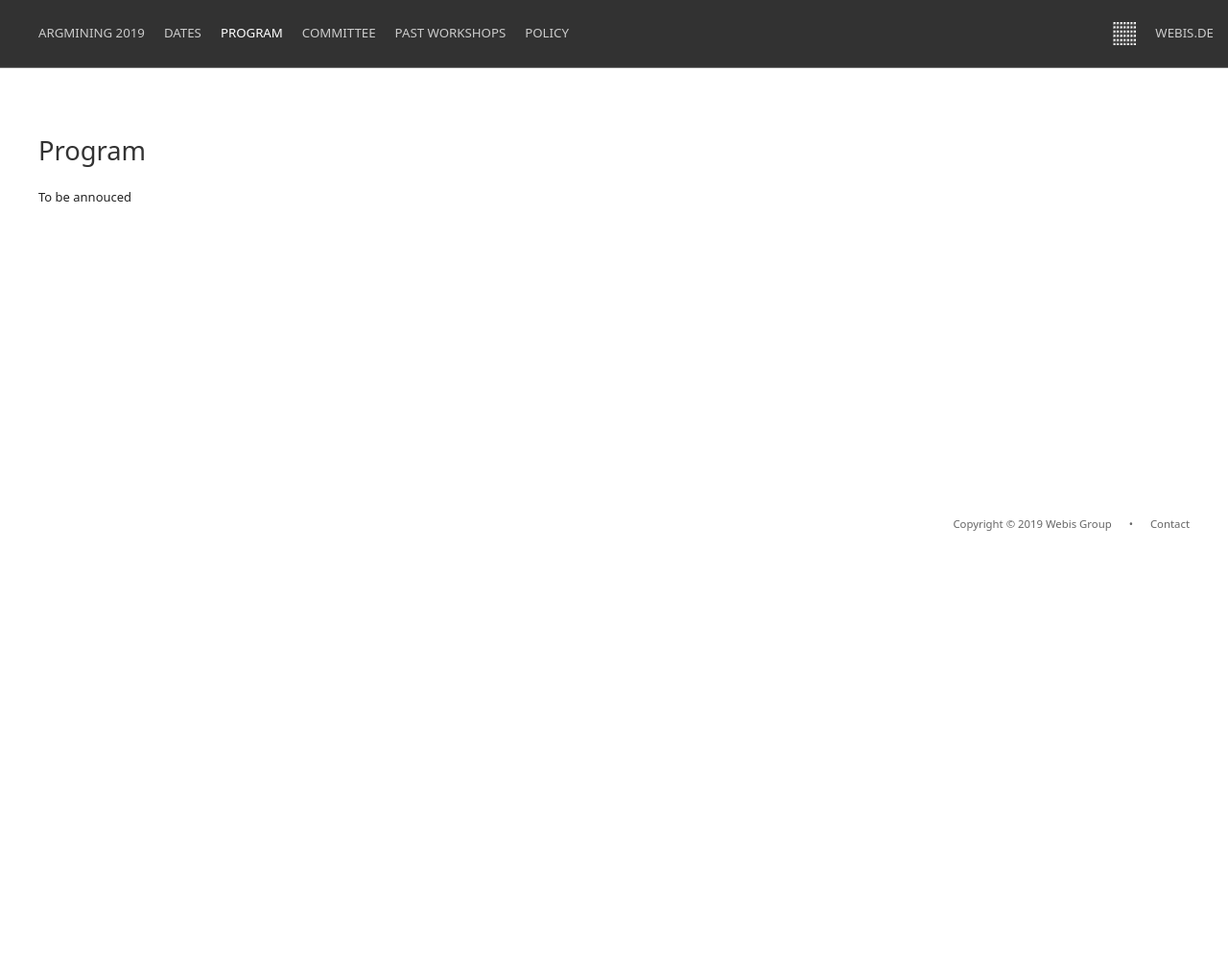
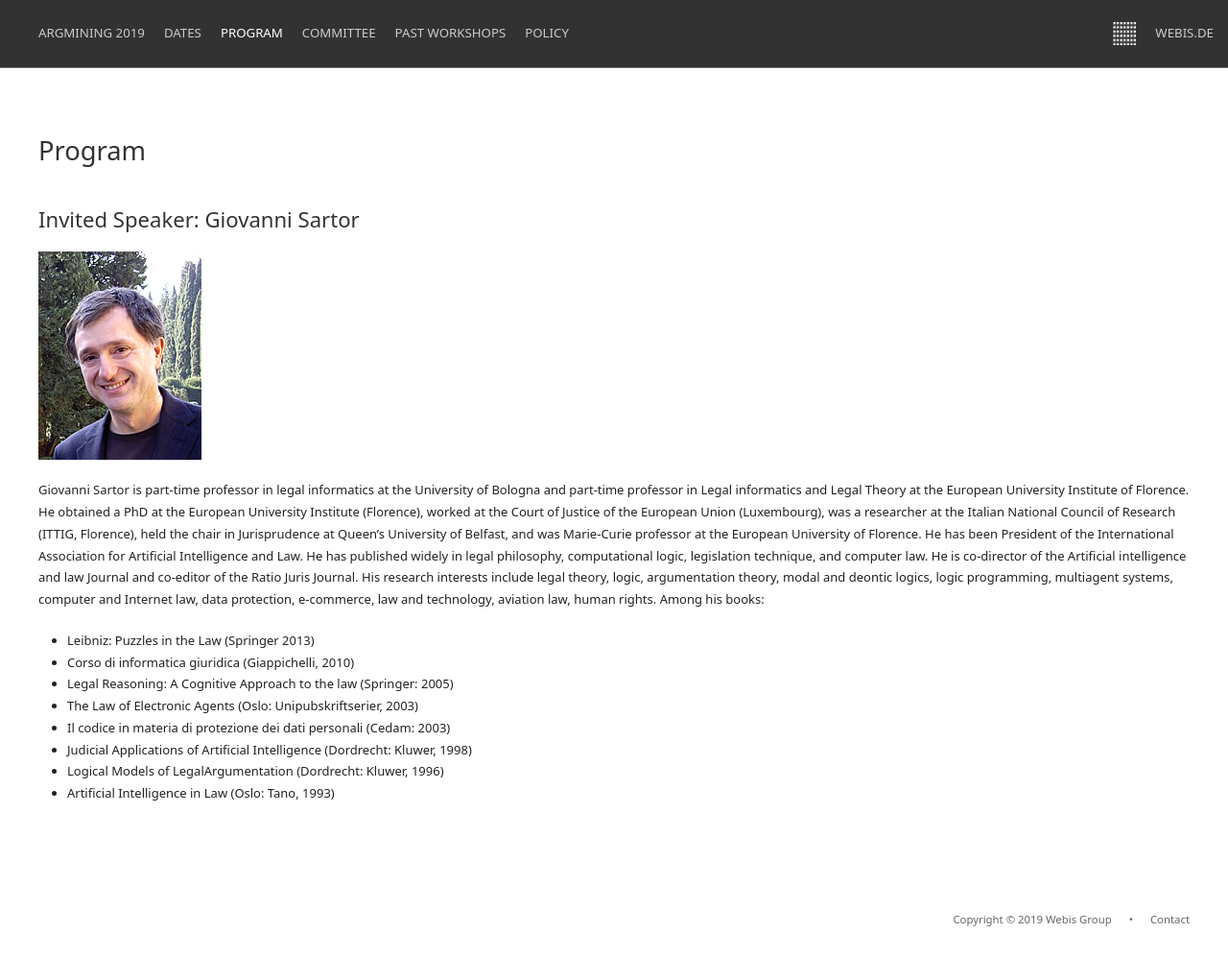
Before and after one commit to argmining19-webis-de/argmining19-webis-de.github.io, a Jekyll site: the page built from program.html, in a window 1280 px wide. Shown: the part 315-1312 px from the top of the page at 96% size. Built offline with Jekyll 4.4.1, drawn with Linux system fonts in a browser that asks for light colours; before the commit the page ends 900 px from its top, so only the background shows below that.

Commit message:
added invited speaker

```diff
--- a/program.html
+++ b/program.html
@@ -9,6 +9,20 @@ description: Program
 
     <div class="uk-container">
         <h1>Program</h1>
-        <p>To be annouced</p>
+        <h2>Invited Speaker: Giovanni Sartor</h2>
+        <img src="img/sartor.jpg" />
+        <p>
+            Giovanni Sartor is part-time professor in legal informatics at the University of Bologna and part-time professor in Legal informatics and Legal Theory at the European University Institute of Florence.  He obtained a PhD at the European University Institute (Florence),  worked at the Court of Justice of the European Union (Luxembourg),  was a researcher at the Italian National Council of Research (ITTIG, Florence), held the chair in Jurisprudence at Queen’s University of Belfast, and was Marie-Curie professor at  the  European  University  of  Florence.   He  has  been  President  of  the  International  Association  for Artificial  Intelligence  and  Law. He  has  published  widely  in  legal  philosophy,  computational  logic, legislation technique, and computer law.  He is co-director of the Artificial intelligence and law Journal and co-editor of the Ratio Juris Journal.  His research interests include legal theory, logic, argumentation theory,  modal and deontic logics,  logic programming,  multiagent systems,  computer and Internet law, data  protection,  e-commerce,  law  and  technology,  aviation  law,  human  rights. Among  his  books:
+            <ul >
+            <li>Leibniz:   Puzzles  in  the  Law  (Springer  2013)  </li>
+            <li>Corso  di  informatica  giuridica  (Giappichelli,  2010)</li>
+            <li>Legal Reasoning:  A Cognitive Approach to the law (Springer:  2005)  </li>
+            <li>The Law of Electronic Agents (Oslo:  Unipubskriftserier,  2003) </li>
+            <li>Il codice in materia di protezione dei dati personali (Cedam:  2003)</li>
+            <li>Judicial  Applications  of  Artificial  Intelligence  (Dordrecht:   Kluwer,  1998) </li>
+            <li>Logical  Models  of  LegalArgumentation (Dordrecht: Kluwer, 1996) </li>
+            <li>Artificial Intelligence in Law (Oslo: Tano, 1993)</li>
+            </ul>
+        </p>
     </div>
 </main>
```
Also changed, not shown: img/sartor.jpg (added).
